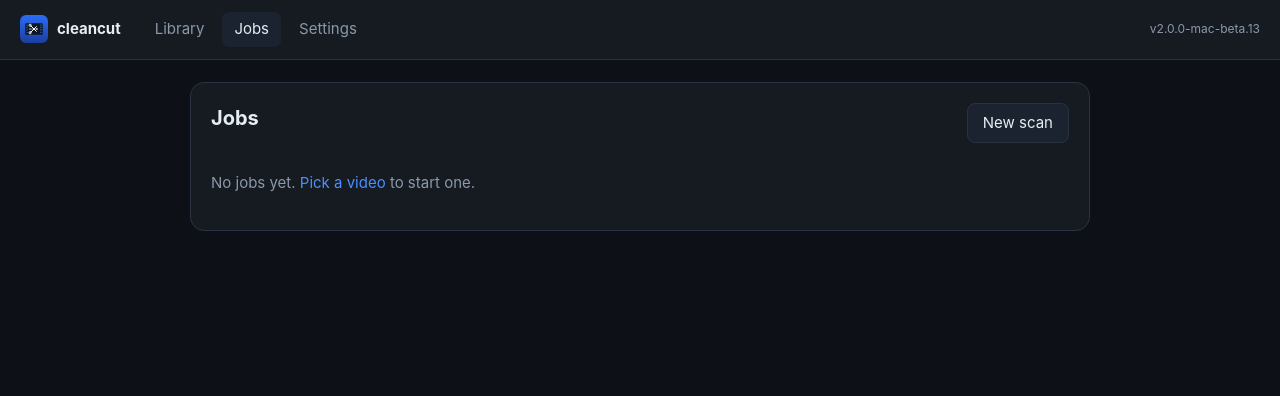
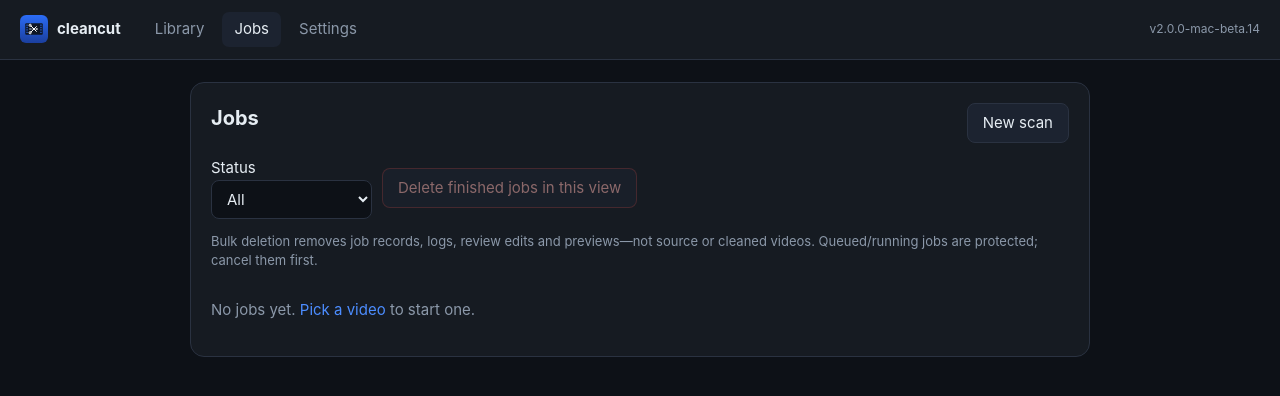
Before and after one commit to ArcherBullseye/cleancut, a Flask app: page /jobs in a window 1280 px wide. Shown: the top 396 px of the page. Run offline with Flask 3, Linux system fonts and the light colour scheme; data that the repository does not hold is empty; parts of the project's set-up code (start-up, migrations or seed data) failed here and were passed over; some libraries are stand-ins or nearby versions.

Commit message:
Group file queues into parent jobs and add filtered bulk cleanup

```diff
--- a/pyproject.toml
+++ b/pyproject.toml
@@ -4,7 +4,7 @@ build-backend = "setuptools.build_meta"
 
 [project]
 name = "cleancut"
-version = "2.0.0b13"
+version = "2.0.0b14"
 description = "Auto-edit movies for content: mute/cut profanity, drug, and sex scenes with softened subtitles."
 readme = "README.md"
 requires-python = ">=3.10"
--- a/static/jobs.js
+++ b/static/jobs.js
@@ -1,7 +1,10 @@
 /* Job list, polled while anything is active. */
+let visibleJobs = [];
+let refreshTimer = null;
+let requestVersion = 0;
 
 function jobCard(job) {
-  const parts = [job.kind === "scan" ? "Scan" : "Render", job.preset].filter(Boolean);
+  const parts = [job.kind === "batch" ? "Batch" : job.kind === "scan" ? "Scan" : "Render", job.preset].filter(Boolean);
   if (job.status === "running" && job.stage) parts.push(job.stage);
   if (job.status === "done" && job.finished_at && job.started_at) {
     parts.push(`took ${formatDuration(job.finished_at - job.started_at)}`);
@@ -15,7 +18,7 @@ function jobCard(job) {
     el("button", {
       class: "ghost", text: "Delete",
       onclick: async () => {
-        if (!confirm(`Delete this ${job.kind} job? Its EDL and previews go with it.`)) return;
+        if (!confirm(`Delete this ${job.kind} job and its child jobs? Active work is canceled; logs, review edits and previews are removed. Source and cleaned videos are kept.`)) return;
         await api(`/api/job/${job.id}`, { method: "DELETE" });
         refresh();
       },
@@ -24,9 +27,15 @@ function jobCard(job) {
 }
 
 async function refresh() {
+  clearTimeout(refreshTimer);
+  const version = ++requestVersion;
+  document.getElementById("delete-filtered").disabled = true;
   const container = document.getElementById("jobs");
   try {
-    const data = await api("/api/jobs");
+    const data = await api(`/api/jobs?state=${encodeURIComponent(document.getElementById("job-state").value)}`);
+    if (version !== requestVersion) return;
+    visibleJobs = data.jobs;
+    document.getElementById("delete-filtered").disabled = !visibleJobs.some(j => !["queued", "running"].includes(j.status));
     container.innerHTML = "";
     if (!data.jobs.length) {
       container.appendChild(el("p", { class: "muted" }, [
@@ -34,15 +43,25 @@ async function refresh() {
         el("a", { href: "/", text: "Pick a video" }),
         document.createTextNode(" to start one."),
       ]));
+      refreshTimer = setTimeout(refresh, 4000);
       return;
     }
     for (const job of data.jobs) container.appendChild(jobCard(job));
-    if (data.jobs.some((j) => j.status === "running" || j.status === "queued")) {
-      setTimeout(refresh, 4000);
-    }
+    refreshTimer = setTimeout(refresh, 4000);
   } catch (e) {
     toast(e.message, true);
   }
 }
 
+document.getElementById("job-state").addEventListener("change", refresh);
+document.getElementById("delete-filtered").addEventListener("click", async () => {
+  const ids = visibleJobs.filter(j => !["queued", "running"].includes(j.status)).map(j => j.id);
+  if (!ids.length || !confirm(`Delete ${ids.length} jobs and their logs, review edits and previews? Videos are kept. This cannot be undone.`)) return;
+  document.getElementById("delete-filtered").disabled = true;
+  try {
+    const result = await post("/api/jobs/delete", {ids});
+    toast(`Deleted ${result.deleted.length} jobs; ${result.skipped.length} active jobs skipped.`);
+    await refresh();
+  } catch (e) { toast(e.message, true); await refresh(); }
+});
 refresh();
--- a/static/library.js
+++ b/static/library.js
@@ -166,7 +166,7 @@ async function startScan() {
       word_end_padding_ms: Number(document.getElementById("word-end-padding-ms").value),
     };
     const res = await post("/api/scan", body);
-    window.location.href = res.jobs.length === 1 ? `/job/${res.job_id}` : "/jobs";
+    window.location.href = res.batch_id ? `/job/${res.batch_id}` : res.jobs.length === 1 ? `/job/${res.job_id}` : "/jobs";
   } catch (e) {
     toast(e.message, true);
     button.disabled = false;
--- a/templates/job.html
+++ b/templates/job.html
@@ -24,6 +24,7 @@
   <p id="job-error" class="error" hidden></p>
 
   <div class="row" id="job-actions"></div>
+  <div id="batch-files" class="jobs" hidden></div>
 
   <details id="log-box">
     <summary>Log</summary>
--- a/templates/jobs.html
+++ b/templates/jobs.html
@@ -6,7 +6,17 @@
     <h1>Jobs</h1>
     <a class="button ghost" href="/">New scan</a>
   </div>
+  <div class="row">
+    <label>Status <select id="job-state">
+      <option value="">All</option><option value="queued">Queued</option>
+      <option value="running">Running</option><option value="done">Done</option>
+      <option value="failed">Failed</option><option value="canceled">Canceled</option>
+    </select></label>
+    <button id="delete-filtered" class="danger" disabled>Delete finished jobs in this view</button>
+  </div>
+  <p class="muted small">Bulk deletion removes job records, logs, review edits and previews—not source or cleaned videos.
+    Queued/running jobs are protected; cancel them first.</p>
   <div id="jobs" class="jobs"><p class="muted">Loading...</p></div>
 </section>
 {% endblock %}
-{% block scripts %}<script src="{{ url_for('static', filename='jobs.js') }}"></script>{% endblock %}
+{% block scripts %}<script src="{{ url_for('static', filename='jobs.js', v=version) }}"></script>{% endblock %}
--- a/templates/library.html
+++ b/templates/library.html
@@ -24,7 +24,7 @@
 <section class="panel" id="scan-panel" hidden>
   <h2>Scan <span id="scan-title" class="mono"></span></h2>
   <div id="selected-files" class="listing selected-files"></div>
-  <p class="muted small">Each video becomes a separate queued job with the settings below.
+  <p class="muted small">Multiple videos appear in one batch job, processed one at a time with the settings below.
     Already queued or running videos are not added twice.</p>
 
   <div class="field">
--- a/webapp/app.py
+++ b/webapp/app.py
@@ -15,7 +15,7 @@ from webapp import jobs, library, review
 from webapp import settings as settings_store
 from webapp.paths import OUTPUT_DIR, ensure_dirs, media_roots
 
-APP_VERSION = os.environ.get("CLEANCUT_VERSION", "2.0.0-mac-beta.13")
+APP_VERSION = os.environ.get("CLEANCUT_VERSION", "2.0.0-mac-beta.14")
 
 app = Flask(__name__, template_folder="../templates", static_folder="../static")
 app.config["JSON_SORT_KEYS"] = False
@@ -121,7 +121,31 @@ def api_folder_videos():
 
 @app.route("/api/jobs")
 def api_jobs():
-    return jsonify({"jobs": jobs.list_jobs()})
+    state = request.args.get("state", "")
+    if state and state not in {"queued", "running", "done", "failed", "canceled"}:
+        return _bad("Unknown job state.")
+    records = jobs.list_jobs(limit=10000)
+    return jsonify({"jobs": [job for job in records if not state or job["status"] == state]})
+
+
+@app.route("/api/jobs/delete", methods=["POST"])
+def api_delete_jobs():
+    body = request.get_json(silent=True) or {}
+    ids = body.get("ids") if isinstance(body, dict) else None
+    if not isinstance(ids, list) or not ids or len(ids) > 10000 or any(type(i) is not int for i in ids):
+        return _bad("Choose jobs to delete.")
+    removed, skipped = [], []
+    for job_id in dict.fromkeys(ids):
+        job = jobs.get_job(job_id)
+        if not job:
+            continue
+        children = jobs.descendants(job_id)
+        if job["status"] in jobs.ACTIVE_STATUSES or any(c["status"] in jobs.ACTIVE_STATUSES for c in children):
+            skipped.append(job_id)
+            continue
+        jobs.delete_job(job_id)
+        removed.append(job_id)
+    return jsonify({"deleted": removed, "skipped": skipped})
 
 
 @app.route("/api/scan", methods=["POST"])
@@ -192,7 +216,7 @@ def api_scan():
         if key in body:
             options[key] = bool(body[key])
 
-    queued = jobs.create_scan_jobs(videos, preset=preset, options=options)
+    queued = jobs.create_scan_jobs(videos, preset=preset, options=options, group=len(videos) > 1)
     # Remember this form for future jobs; the queued job owns its independent
     # snapshot. No global render-time switch can turn its Mute into Replace.
     settings_store.save({
@@ -203,6 +227,7 @@ def api_scan():
         "word_end_padding_ms": word_padding,
     })
     return jsonify({"ok": True, "job_id": queued[0]["job_id"], "jobs": queued,
+                    "batch_id": next((item["batch_id"] for item in queued if item.get("batch_id")), None),
                     "queued_count": sum(not item["existing"] for item in queued)})
 
 
--- a/webapp/jobs.py
+++ b/webapp/jobs.py
@@ -116,6 +116,8 @@ def init_db() -> None:
             """
         )
         conn.execute("CREATE INDEX IF NOT EXISTS idx_jobs_status ON jobs(status)")
+        if "batch_id" not in {row[1] for row in conn.execute("PRAGMA table_info(jobs)")}:
+            conn.execute("ALTER TABLE jobs ADD COLUMN batch_id INTEGER")
         # A job left RUNNING can only be a crash or a restart mid-run -- the
         # child process is long gone, so never leave it spinning in the UI.
         conn.execute(
@@ -153,7 +155,7 @@ def create_job(
     return job_id
 
 
-def create_scan_jobs(videos: list[Path], *, preset: str, options: dict[str, Any]) -> list[dict]:
+def create_scan_jobs(videos: list[Path], *, preset: str, options: dict[str, Any], group: bool = False) -> list[dict]:
     """Enqueue an ordered batch atomically; reuse active jobs, including retries."""
     result = []
     with _connect() as conn:
@@ -164,7 +166,9 @@ def create_scan_jobs(videos: list[Path], *, preset: str, options: dict[str, Any]
                 (str(video), QUEUED, RUNNING),
             ).fetchone()
             if existing:
-                result.append({"job_id": existing["id"], "existing": True, "path": str(video)})
+                owner = conn.execute("SELECT batch_id FROM jobs WHERE id=?", (existing["id"],)).fetchone()
+                result.append({"job_id": existing["id"], "existing": True, "path": str(video),
+                               "batch_id": owner["batch_id"]})
                 continue
             cur = conn.execute(
                 "INSERT INTO jobs (kind, status, video_path, title, preset, options, created_at) "
@@ -174,6 +178,16 @@ def create_scan_jobs(videos: list[Path], *, preset: str, options: dict[str, Any]
             job_id = int(cur.lastrowid)
             job_dir(job_id).mkdir(parents=True, exist_ok=True)
             result.append({"job_id": job_id, "existing": False, "path": str(video)})
+        added = [item for item in result if not item["existing"]]
+        if group and added:
+            cursor = conn.execute(
+                "INSERT INTO jobs (kind,status,video_path,title,preset,options,created_at) VALUES (?,?,?,?,?,?,?)",
+                ("batch", QUEUED, "", f"Batch · {len(added)} videos", preset, json.dumps(options), time.time()),
+            )
+            batch_id = int(cursor.lastrowid)
+            for item in added:
+                conn.execute("UPDATE jobs SET batch_id=? WHERE id=?", (batch_id, item["job_id"]))
+                item["batch_id"] = batch_id
     _wake.set()
     return result
 
@@ -189,7 +203,29 @@ def update_job(job_id: int, **fields: Any) -> None:
 def get_job(job_id: int) -> dict[str, Any] | None:
     with _connect() as conn:
         row = conn.execute("SELECT * FROM jobs WHERE id=?", (job_id,)).fetchone()
-    return dict(row) if row else None
+    if not row:
+        return None
+    job = dict(row)
+    return _batch_summary(job) if job["kind"] == "batch" else job
+
+
+def _batch_summary(job: dict) -> dict:
+    with _connect() as conn:
+        children = [dict(row) for row in conn.execute(
+            "SELECT * FROM jobs WHERE batch_id=? ORDER BY id", (job["id"],))]
+    scans = [child for child in children if child["kind"] == "scan"]
+    latest = {child["parent_id"]: child for child in children if child["kind"] == "render"}
+    files = [latest.get(scan["id"], scan) for scan in scans]
+    states = {child["status"] for child in files}
+    if json.loads(job["options"] or "{}").get("auto_render") and any(
+        scan["status"] == DONE and scan["id"] not in latest for scan in scans
+    ):
+        states.add(QUEUED)
+    status = next((s for s in (RUNNING, QUEUED, FAILED, CANCELED) if s in states), DONE)
+    completed = sum(child["status"] not in ACTIVE_STATUSES for child in files)
+    job.update(status=status, children=children, file_count=len(scans),
+               stage=f"{completed}/{len(scans)} files finished", progress=100*completed/max(1, len(scans)))
+    return job
 
 
 def list_jobs(limit: int = 100) -> list[dict[str, Any]]:
@@ -200,7 +236,8 @@ def list_jobs(limit: int = 100) -> list[dict[str, Any]]:
             "(SELECT id FROM jobs ORDER BY id DESC LIMIT ?) ORDER BY id DESC",
             (QUEUED, RUNNING, limit),
         ).fetchall()
-    return [dict(r) for r in rows]
+    return [_batch_summary(dict(r)) if r["kind"] == "batch" else dict(r)
+            for r in rows if r["batch_id"] is None]
 
 
 def active_job_for(video_path: str) -> dict[str, Any] | None:
@@ -212,16 +249,32 @@ def active_job_for(video_path: str) -> dict[str, Any] | None:
     return dict(row) if row else None
 
 
+def descendants(job_id: int) -> list[dict]:
+    with _connect() as conn:
+        return [dict(row) for row in conn.execute(
+            "WITH RECURSIVE tree(id) AS (SELECT id FROM jobs WHERE parent_id=? OR batch_id=? "
+            "UNION SELECT j.id FROM jobs j JOIN tree t ON j.parent_id=t.id OR j.batch_id=t.id) "
+            "SELECT * FROM jobs WHERE id IN (SELECT id FROM tree)", (job_id, job_id))]
+
+
 def delete_job(job_id: int) -> None:
+    for child in descendants(job_id):
+        cancel_job(child["id"])
+    children = descendants(job_id)
     cancel_job(job_id)
     with _connect() as conn:
         conn.execute("DELETE FROM jobs WHERE id=?", (job_id,))
+        conn.executemany("DELETE FROM jobs WHERE id=?", [(child["id"],) for child in children])
     import shutil
     shutil.rmtree(job_dir(job_id), ignore_errors=True)
+    for child in children:
+        shutil.rmtree(job_dir(child["id"]), ignore_errors=True)
 
 
 def cancel_job(job_id: int) -> bool:
     job = get_job(job_id)
+    if job and job["kind"] == "batch":
+        return any([cancel_job(child["id"]) for child in job["children"]])
     if not job or job["status"] not in ACTIVE_STATUSES:
         return False
     update_job(job_id, status=CANCELED, finished_at=time.time(), stage="Canceled")
@@ -603,7 +656,8 @@ def _finish_ok(job_id: int, job: dict[str, Any]) -> None:
     if fields.get("status") == DONE and job["kind"] == "scan":
         opts = json.loads(job["options"] or "{}")
         if opts.get("auto_render"):
-            queue_render(job_id)
+            if queue_render(job_id) is None:
+                update_job(job_id, status=FAILED, error="Could not queue automatic render; check output permissions.")
 
 
 def queue_render(scan_job_id: int, *, overrides: dict[str, Any] | None = None) -> int | None:
@@ -651,17 +705,20 @@ def queue_render(scan_job_id: int, *, overrides: dict[str, Any] | None = None) -
         "audio_track": opts.get("audio_track"),
     }
     render_opts.update(overrides or {})
-    return create_job(
+    render_id = create_job(
         "render", str(video), title=scan["title"], preset=scan["preset"],
         options=render_opts, edl_path=scan["edl_path"], output_path=str(output),
         parent_id=scan_job_id,
     )
+    if scan.get("batch_id"):
+        update_job(render_id, batch_id=scan["batch_id"])
+    return render_id
 
 
 def _next_queued() -> dict[str, Any] | None:
     with _connect() as conn:
         row = conn.execute(
-            "SELECT * FROM jobs WHERE status=? ORDER BY id ASC LIMIT 1", (QUEUED,)
+            "SELECT * FROM jobs WHERE status=? AND kind!='batch' ORDER BY id ASC LIMIT 1", (QUEUED,)
         ).fetchone()
     return dict(row) if row else None
 
```
Also changed, not shown: INTEGRATIONS.md (added, +51 -0 lines), MACOS.md (+20 -1 lines), static/job.js (+13 -1 lines), tests/test_batch_queue.py (+79 -1 lines), tests/test_library_ui.cjs (+8 -0 lines), 1 other file.
